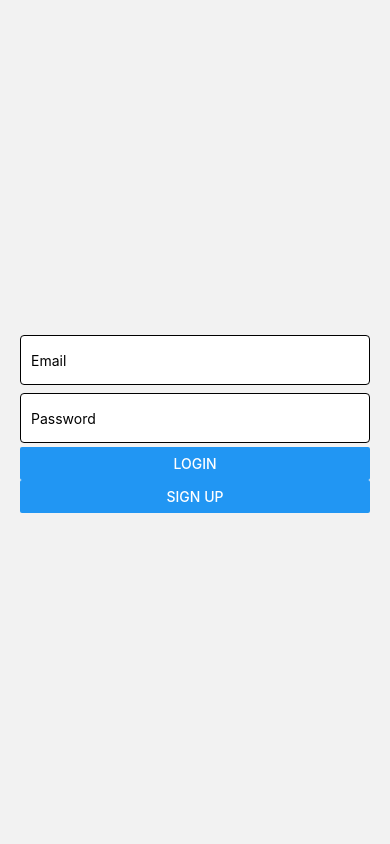
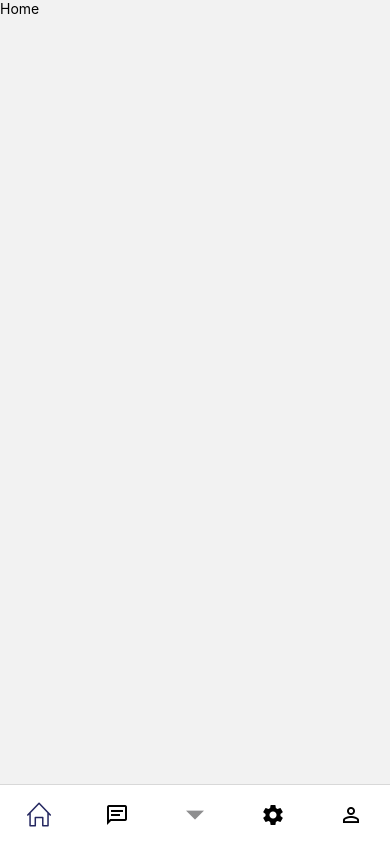
Before and after one commit to kneeshuh/reactnative-user-profile-settings, a React Native app: screen /Login in a window 390 px wide. Built offline with nearby package versions, Linux system fonts and the light colour scheme.

Commit message:
remove login

```diff
--- a/App.js
+++ b/App.js
@@ -5,7 +5,6 @@ import * as SplashScreen from 'expo-splash-screen'
 import { useCallback } from 'react';
 import { EditProfile } from './screens';
 import BottomTabNav from './navigation/BottomTabNav';
-import Login from './screens/Login';
 
 SplashScreen.preventAutoHideAsync()
 const Stack = createNativeStackNavigator()
@@ -31,19 +30,13 @@ export default function App() {
   return (
     <NavigationContainer>
       <Stack.Navigator
-        initialRouteName='Login'
+        initialRouteName='BottomTabNavigation'
       >
 
         {/* {user ? (
 
         )} */}
-        <Stack.Screen
-          name="Login"
-          component={Login}
-          options={{
-            headerShown: false
-          }}
-        />
+
         <Stack.Screen
           name="BottomTabNavigation"
           component={BottomTabNav}
--- a/FirebaseConfig.js
+++ /dev/null
@@ -1,18 +0,0 @@
-import { initializeApp } from "firebase/app";
-import { getAuth } from 'firebase/auth'
-import { getFirestore } from 'firebase/firestore'
-
-// Your web app's Firebase configuration
-const firebaseConfig = {
-  apiKey: "AIzaSyB_y98ueE2b0C4sfSSO8G5PCyTnzpbRMRw",
-  authDomain: "rn-login-64e9b.firebaseapp.com",
-  projectId: "rn-login-64e9b",
-  storageBucket: "rn-login-64e9b.appspot.com",
-  messagingSenderId: "724847257220",
-  appId: "1:724847257220:web:b861234421f6479a0f44d1"
-};
-
-// Initialize Firebase
-export const FIREBASE_APP = initializeApp(firebaseConfig);
-export const FIREBASE_AUTH = getAuth(FIREBASE_APP)
-export const FIRESTORE_DB = getFirestore(FIREBASE_APP)
--- a/screens/Login.js
+++ /dev/null
@@ -1,100 +0,0 @@
-import {
-    View,
-    TextInput,
-    StyleSheet,
-    ActivityIndicator,
-    Button,
-    KeyboardAvoidingView,
-  } from "react-native";
-  import React, { useState } from "react";
-  import { FIREBASE_AUTH } from '../FirebaseConfig'
-  import {
-    signInWithEmailAndPassword,
-    createUserWithEmailAndPassword,
-  } from "firebase/auth";
-
-  const Login = () => {
-    const [email, setEmail] = useState("");
-    const [password, setPassword] = useState("");
-    const [loading, setLoading] = useState(false);
-    const auth = FIREBASE_AUTH;
-
-    const signIn = async () => {
-      setLoading(true);
-      try {
-        const response = await signInWithEmailAndPassword(auth, email, password);
-        console.log(response);
-      } catch (error) {
-        console.log(error);
-        alert("Sign in failed: " + error.message);
-      } finally {
-        setLoading(false);
-      }
-    };
-
-    const signUp = async () => {
-      setLoading(true);
-      try {
-        const response = await createUserWithEmailAndPassword(
-          auth,
-          email,
-          password
-        );
-        console.log(response);
-        alert("Check your emails");
-      } catch (error) {
-        console.log(error);
-        alert("Sign up failed: " + error.message);
-      } finally {
-        setLoading(false);
-      }
-    };
-
-    return (
-      <View style={styles.container}>
-        <KeyboardAvoidingView behavior="padding">
-          <TextInput
-            value={email}
-            style={styles.input}
-            placeholder="Email"
-            autoCapitalize="none"
-            onChangeText={(text) => setEmail(text)}
-          />
-          <TextInput
-            secureTextEntry={true}
-            value={password}
-            style={styles.input}
-            placeholder="Password"
-            autoCapitalize="none"
-            onChangeText={(text) => setPassword(text)}
-          />
-          {loading ? (
-            <ActivityIndicator size="large" color="#0000ff" />
-          ) : (
-            <>
-              <Button title="Login" onPress={signIn} />
-              <Button title="Sign Up" onPress={signUp} />
-            </>
-          )}
-        </KeyboardAvoidingView>
-      </View>
-    );
-  };
-
-  export default Login;
-
-  const styles = StyleSheet.create({
-    container: {
-      marginHorizontal: 20,
-      flex: 1,
-      justifyContent: "center",
-    },
-    input: {
-      marginVertical: 4,
-      height: 50,
-      borderWidth: 1,
-      borderRadius: 4,
-      padding: 10,
-      backgroundColor: "#fff",
-    },
-  });
--- a/screens/index.js
+++ b/screens/index.js
@@ -11,5 +11,5 @@ export {
     Messages,
     Profile,
     SettingsScreen,
-    Home
+    Home,
 }
```
